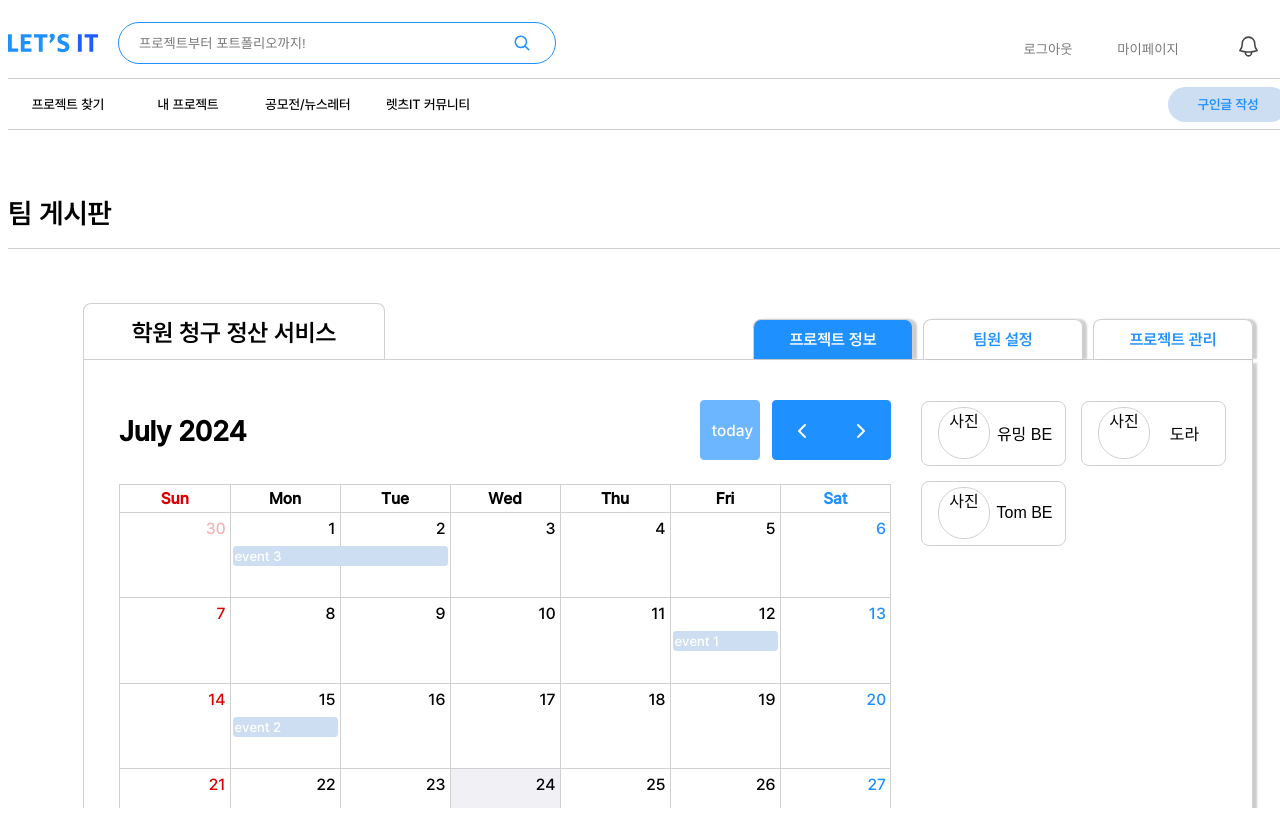
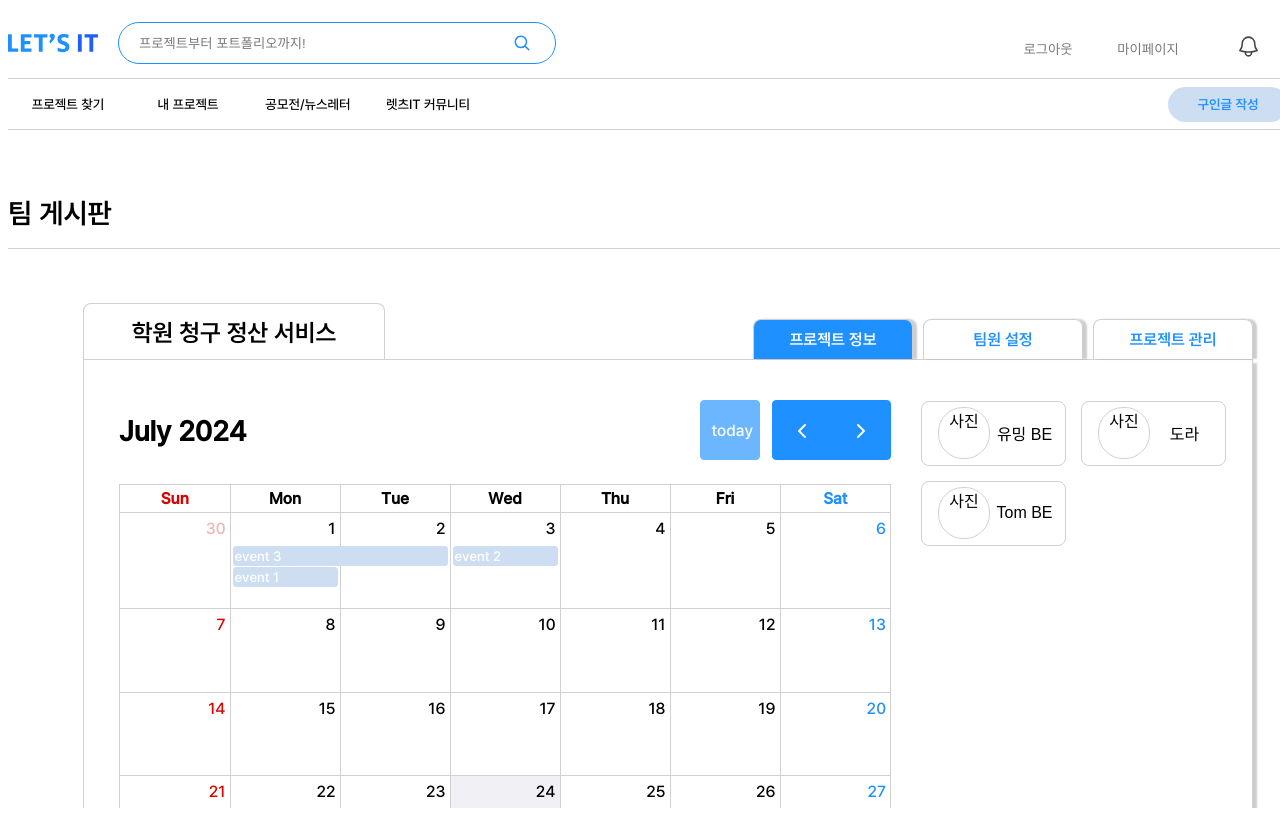
Before and after one commit to yezixx/SOLUX_LETS_IT_Frontend, a React (Vite) app: page / in a window 1280 px wide. Built offline with nearby package versions, Linux system fonts and the light colour scheme; the HTML template or start-up script is replaced by a standard one.

Commit message:
Faet: 일정 관리 기능 구현 - onCreateEvent, onDeleteEvent - 날짜 및 일정 클릭 시 팝업 나타나도록 설정 - event state 값 추가 및 삭제 구현

```diff
--- a/src/Screen/Teamboard/ProjInfo/TeamCalendar/TeamCalendar.css
+++ b/src/Screen/Teamboard/ProjInfo/TeamCalendar/TeamCalendar.css
@@ -50,4 +50,5 @@
   height: 20px;
   display: flex;
   align-items: center;
+  cursor: pointer;
 }
--- a/src/Screen/Teamboard/ProjInfo/TeamCalendar/TeamCalendar.jsx
+++ b/src/Screen/Teamboard/ProjInfo/TeamCalendar/TeamCalendar.jsx
@@ -2,45 +2,121 @@ import "./TeamCalendar.css";
 import dayGridPlugin from "@fullcalendar/daygrid";
 import FullCalendar from "@fullcalendar/react";
 import interactionPlugin from "@fullcalendar/interaction";
-import { useState } from "react";
+import { useRef, useState } from "react";
 import ScheduleDialog from "./ScheduleDialog/ScheduleDialog";
+import ScheduleContent from "./ScheduleContent/ScheduleContent";
 
 const mock_events = [
-  { title: "event 1", date: "2024-07-12" },
-  { title: "event 2", date: "2024-07-15" },
   {
+    id: 0,
+    title: "event 1",
+    start: "2024-07-01",
+    end: "2024-07-01",
+    description: "test",
+  },
+  {
+    id: 1,
+    title: "event 2",
+    start: "2024-07-03",
+    end: "2024-07-03",
+    description: "test",
+  },
+  {
+    id: 2,
     title: "event 3",
     start: "2024-07-01",
     end: "2024-07-03",
+    description: "test",
   },
 ];
+
 const TeamCalendar = () => {
-  const [isOpen, setIsOpen] = useState(false);
+  const [isOpenDialog, setIsOpenDialog] = useState(false);
+  const [isOpenInfo, setIsOpenInfo] = useState(false);
+  const [events, setEvents] = useState(mock_events);
+  const [selectedDate, setSelectedDate] = useState();
+  const [selectedEvent, setSelectedEvent] = useState();
+
+  const idRef = useRef(3);
+
+  const onDateClick = (date) => {
+    setSelectedDate(date.dateStr);
+    openDialog();
+  };
 
   const openDialog = () => {
-    setIsOpen(true);
+    setIsOpenDialog(true);
   };
 
   const closeDialog = () => {
-    setIsOpen(false);
+    setIsOpenDialog(false);
   };
 
-  const onDateClick = () => {
-    console.log("달력 클릭");
-    openDialog();
+  const openInfo = () => {
+    setIsOpenInfo(true);
+  };
+
+  const closeInfo = () => {
+    setIsOpenInfo(false);
+  };
+
+  const onEventClick = (e) => {
+    openInfo();
+    setSelectedEvent(e.event);
+  };
+
+  const onCreateEvent = (title, startDate, endDate, description) => {
+    const newDate = new Date(endDate);
+    newDate.setDate(newDate.getDate() + 1);
+    const newEndDate = newDate.toISOString().split("T")[0];
+
+    setEvents([
+      ...events,
+      {
+        id: idRef.current++,
+        title: title,
+        start: startDate,
+        end: newEndDate,
+        description: description,
+      },
+    ]);
+  };
+
+  const onDeleteEvent = (targetId) => {
+    if (confirm("일정을 삭제하시겠습니까?")) {
+      setEvents(
+        events.filter((event) => Number(event.id) !== Number(targetId))
+      );
+      closeInfo();
+    }
   };
 
   return (
     <div className="calendar">
-      {isOpen && <ScheduleDialog closeDialog={closeDialog} />}
+      {isOpenDialog && (
+        <ScheduleDialog
+          selectedDate={selectedDate}
+          onCreateEvent={onCreateEvent}
+          closeDialog={closeDialog}
+        />
+      )}
+      {isOpenInfo && (
+        <ScheduleContent
+          event={selectedEvent}
+          closeDialog={closeDialog}
+          closeInfo={closeInfo}
+          onDeleteEvent={onDeleteEvent}
+        />
+      )}
       <FullCalendar
         plugins={[dayGridPlugin, interactionPlugin]}
         initialView="dayGridMonth"
-        events={mock_events}
+        events={events}
         timeZone="local"
         locale="kr"
         selectable="true"
         dateClick={onDateClick}
+        eventClick={onEventClick}
       />
     </div>
   );
```
